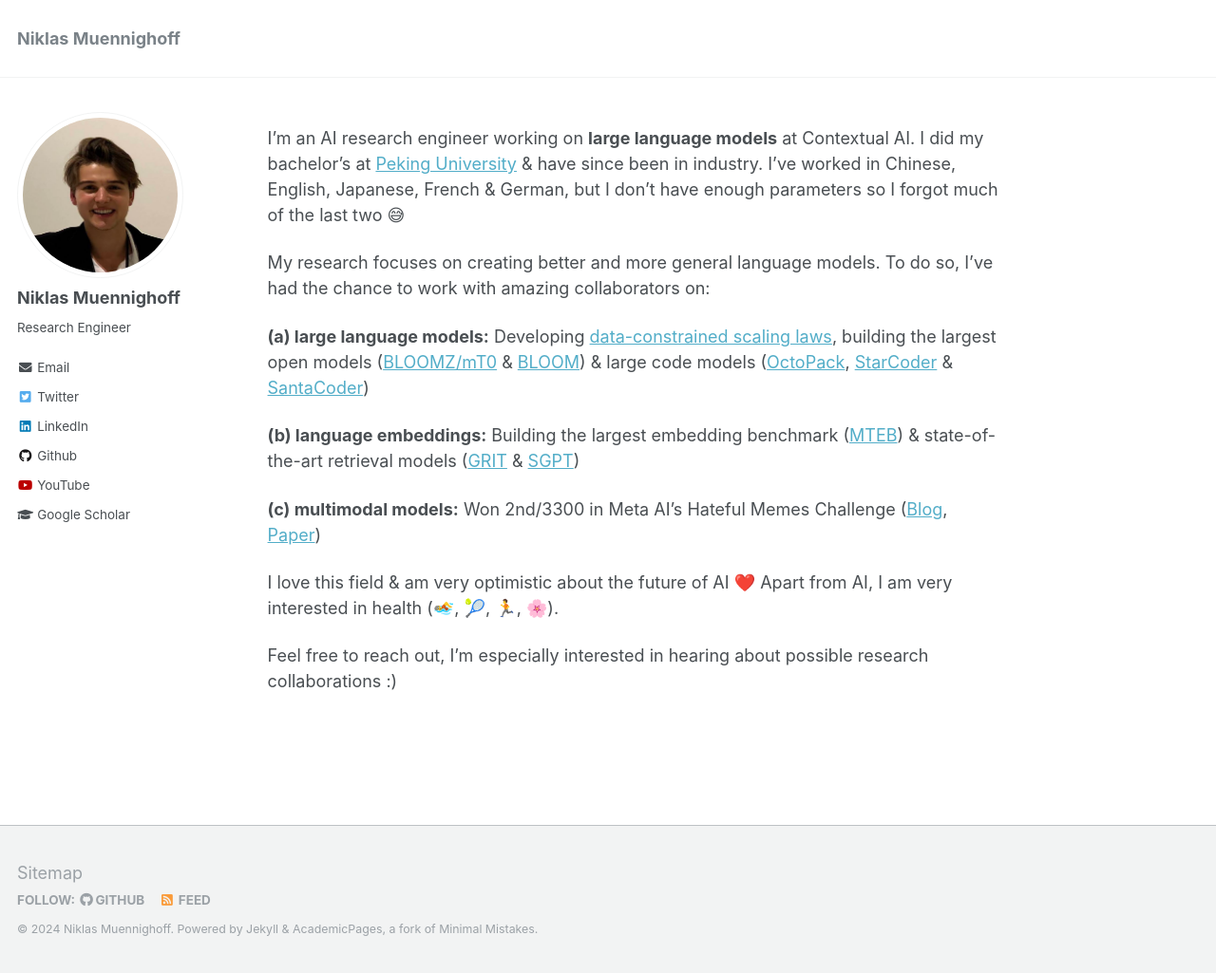
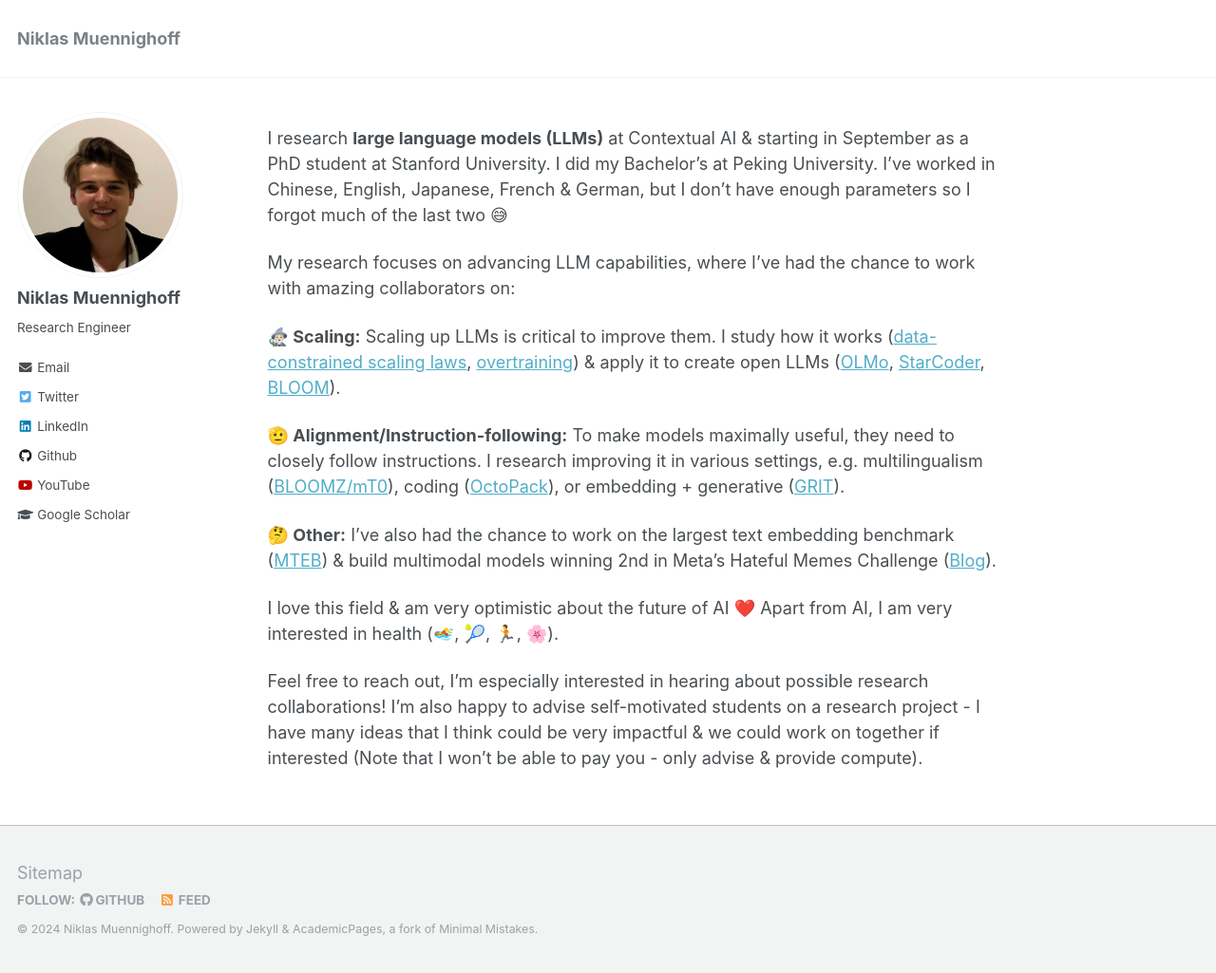
Before and after one commit to Muennighoff/Muennighoff.github.io, a Jekyll site: the page built from _pages/about.md, in a window 1280 px wide and 1025 px high. Shown: the whole window at 95% size. Built offline with Jekyll 4.4.1, drawn with Linux system fonts in a browser that asks for light colours.

Commit message:
Update about.md

```diff
--- a/_pages/about.md
+++ b/_pages/about.md
@@ -9,23 +9,16 @@
   - /about.html
 ---
 
-I'm an AI research engineer working on **large language models** at Contextual AI. I did my bachelor's at [Peking University](https://en.wikipedia.org/wiki/Peking_University) & have since been in industry. I've worked in Chinese, English, Japanese, French & German, but I don't have enough parameters so I forgot much of the last two 😅
+I research **large language models (LLMs)** at Contextual AI & starting in September as a PhD student at Stanford University. I did my Bachelor's at Peking University. I've worked in Chinese, English, Japanese, French & German, but I don't have enough parameters so I forgot much of the last two 😅
 
-My research focuses on creating better and more general language models. To do so, I've had the chance to work with amazing collaborators on:
+My research focuses on advancing LLM capabilities, where I've had the chance to work with amazing collaborators on:
 
-**(a) large language models:** Developing [data-constrained scaling laws](https://arxiv.org/abs/2305.16264), building the largest open models ([BLOOMZ/mT0](https://arxiv.org/abs/2211.01786) & [BLOOM](https://arxiv.org/abs/2211.05100)) & large code models ([OctoPack](https://arxiv.org/abs/2308.07124), [StarCoder](https://arxiv.org/abs/2305.06161) & [SantaCoder](https://arxiv.org/abs/2301.03988))
+**🧙🏻‍♂️ Scaling:** Scaling up LLMs is critical to improve them. I study how it works ([data-constrained scaling laws](https://arxiv.org/abs/2305.16264), [overtraining](https://arxiv.org/abs/2403.08540)) & apply it to create open LLMs ([OLMo](https://arxiv.org/abs/2402.00838), [StarCoder](https://arxiv.org/abs/2305.06161), [BLOOM](https://arxiv.org/abs/2211.05100)).
 
-**(b) language embeddings:** Building the largest embedding benchmark ([MTEB](https://arxiv.org/abs/2210.07316)) & state-of-the-art retrieval models ([GRIT](https://arxiv.org/abs/2402.09906) & [SGPT](https://arxiv.org/abs/2202.08904))
+**🫡 Alignment/Instruction-following:** To make models maximally useful, they need to closely follow instructions. I research improving it in various settings, e.g. multilingualism ([BLOOMZ/mT0](https://arxiv.org/abs/2211.01786)), coding ([OctoPack](https://arxiv.org/abs/2308.07124)), or embedding + generative ([GRIT](https://arxiv.org/abs/2402.09906)).
 
-**(c) multimodal models:** Won 2nd/3300 in Meta AI's Hateful Memes Challenge ([Blog](https://ai.facebook.com/blog/hateful-memes-challenge-winners/), [Paper](https://arxiv.org/abs/2012.07788))
+**🤔 Other:** I've also had the chance to work on the largest text embedding benchmark ([MTEB](https://arxiv.org/abs/2210.07316)) & build multimodal models winning 2nd in Meta's Hateful Memes Challenge ([Blog](https://ai.facebook.com/blog/hateful-memes-challenge-winners/)).
 
 I love this field & am very optimistic about the future of AI ❤️ Apart from AI, I am very interested in health (🏊, 🎾, 🏃, 🌸).
 
-Feel free to reach out, I'm especially interested in hearing about possible research collaborations :)
-
-
-<!-- News
-======
-- May 2021:
-- April 2021:
--->
+Feel free to reach out, I'm especially interested in hearing about possible research collaborations! I'm also happy to advise self-motivated students on a research project - I have many ideas that I think could be very impactful & we could work on together if interested (Note that I won't be able to pay you - only advise & provide compute).
```
